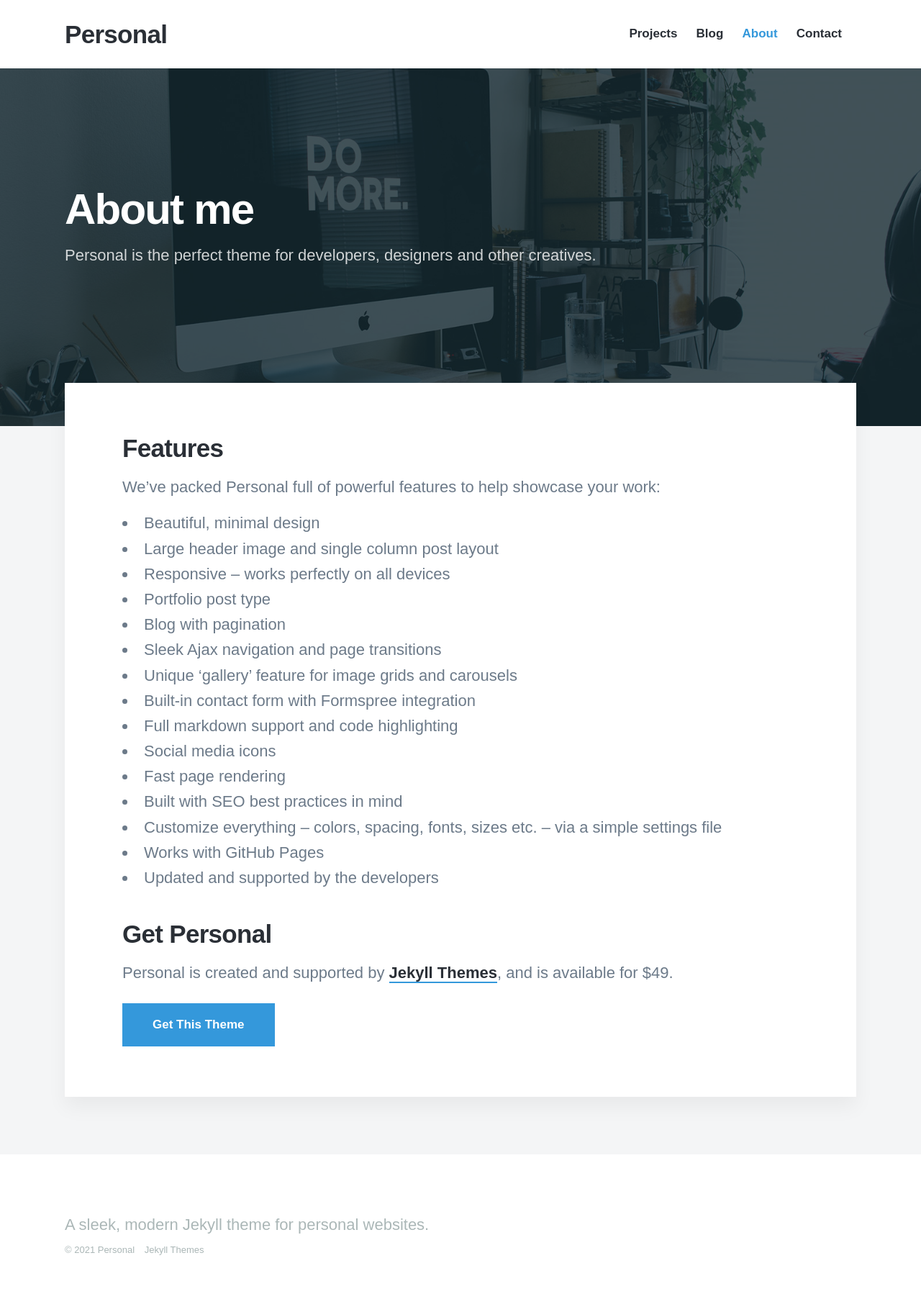
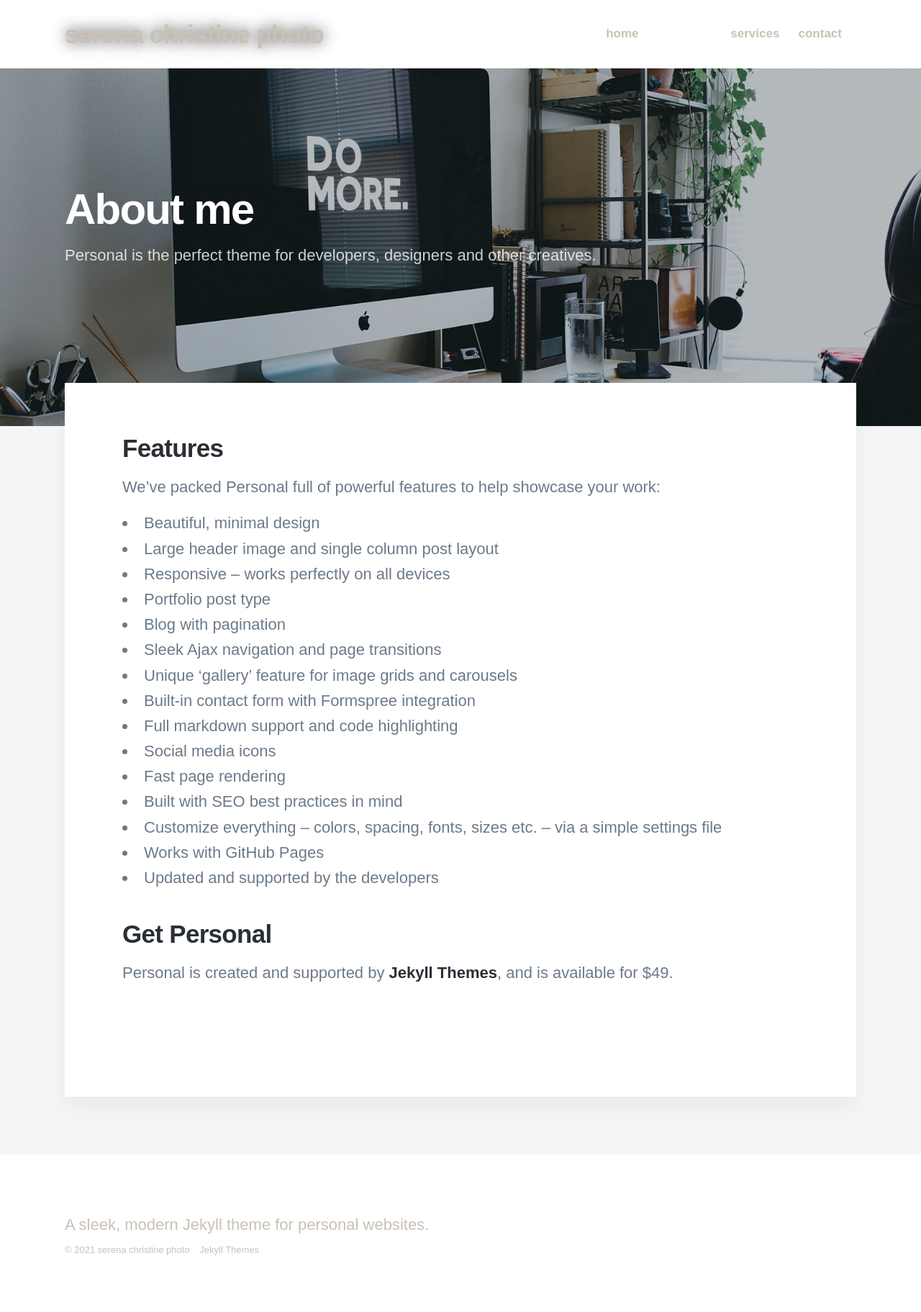
Before and after one commit to Banananoops/banananoops.github.io, a Jekyll site: the page built from _pages/aboutme.md, in a window 1280 px wide. Shown: the whole page at 72% size. Built offline with Jekyll 4.4.1, drawn with Linux system fonts in a browser that asks for light colours; nearby versions of some CDN libraries; some web fonts are replaced.

Commit message:
changed header text/color, changed home photo

```diff
--- a/_data/settings.yml
+++ b/_data/settings.yml
@@ -1,5 +1,5 @@
 basic_settings:
-  site_title: Personal
+  site_title: serena christine photo
   favicon_image: /images/favicon.png
 
 header_settings:
@@ -8,20 +8,20 @@
 
 menu_settings:
   menu_items:
-    - title: 'Projects'
+    - title: 'home'
       url: '/'
-    - title: 'Blog'
-      url: '/blog/'
-    - title: 'About'
-      url: '/about'
-    - title: 'Contact'
+    - title: 'about me'
+      url: '/aboutme'
+    - title: 'services'
+      url: '/services'
+    - title: 'contact'
       url: '/contact'
 
 footer_settings:
   footer_tagline: A sleek, modern Jekyll theme for personal websites.
 
 hero_settings:
-  overlay_opacity: 0.8
+  overlay_opacity: 0.3
 
 post_settings:
   grid_spacing: 10
@@ -65,8 +65,8 @@
   background_alt_color: '#f4f5f6'
   text_dark_color: '#2A2F36'
   text_medium_color: '#6C7A89'
-  text_light_color: '#ABB7B7'
-  accent_color: '#3498db'
+  text_light_color: '#cac1b5'
+  accent_color: '#ffffff'
   border_color: '#dddddd'
   hero_background_color: '#132930'
   hero_text_color: '#ffffff'
--- a/_sass/_includes/_header.scss
+++ b/_sass/_includes/_header.scss
@@ -10,7 +10,7 @@
 
 .header {
 	margin-top: 20px;
-
+	z-index: 1;
 	@include mq(tabletp) {
 		margin-top: 25px;
 	}
@@ -40,7 +40,8 @@
 	font-weight: $sitetitle-weight;
 	letter-spacing: $sitetitle-spacing;
 	line-height: 1;
-	color: $text-dark-color;
+	color: $text_light_color;
+	text-shadow: 0 0 20px #000000c9;
 
 	&:hover {
 		color: $accent-color;
@@ -78,7 +79,7 @@
 	cursor: pointer;
 	font-size: 15px;
 	line-height: 20px;
-	color: $text-dark-color;
+	color: $text_light_color;
 
 	@include mq(tabletp) {
 		right: 0;
@@ -104,7 +105,7 @@
 		width: 100%;
 		height: 3px;
 		@include transition(all 0.1s);
-		background: $text-dark-color;
+		background: $text_light_color;
 	}
 
 	span:before {
@@ -201,7 +202,7 @@
 .menu__list__item__link {
 	font-size: $menu-small;
 	font-weight: $menu-weight;
-	color: $text-dark-color;
+	color: $text_light_color;
 	padding: 10px 0;
 
 	&:hover {
@@ -212,7 +213,7 @@
 		display: block;
 		padding: 0 0 8px;
 		font-size: $menu-medium;
-		color: $text-dark-color;
+		color: $text_light_color;
 
 		&:hover {
 			color: $accent-color;
--- a/_sass/_includes/_hero.scss
+++ b/_sass/_includes/_hero.scss
@@ -9,7 +9,7 @@
 	position: relative;
 	margin-top: 20px;
 	padding: 60px 0 100px;
-	background: $hero-background-color;
+	// background: $hero-background-color;
 
 	@include mq(tabletp) {
 		margin-top: 25px;
```
Also changed, not shown: _pages/contact.md (+1 -1 lines), _projects/2018-06-30-demo-project.md (deleted, +0 -106 lines), _projects/slide-1.md (added, +106 -0 lines), _projects/slide-2.md (added, +106 -0 lines), index.html (+7 -9 lines), _pages/aboutme.md (renamed from _pages/about.md), 3 other files.
